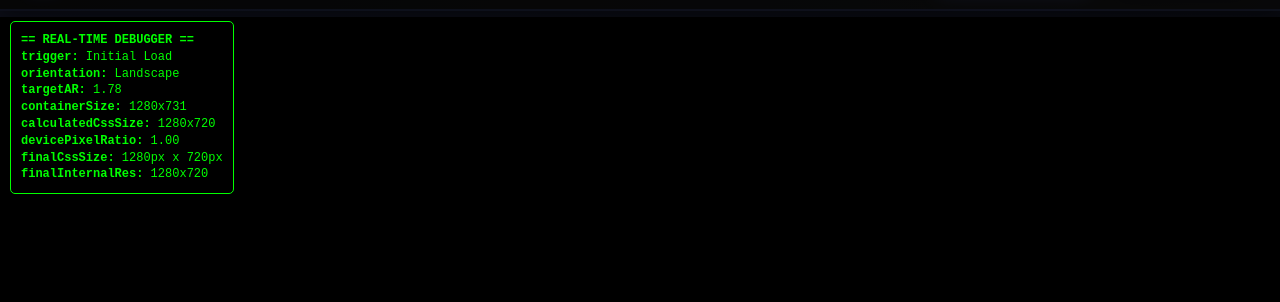
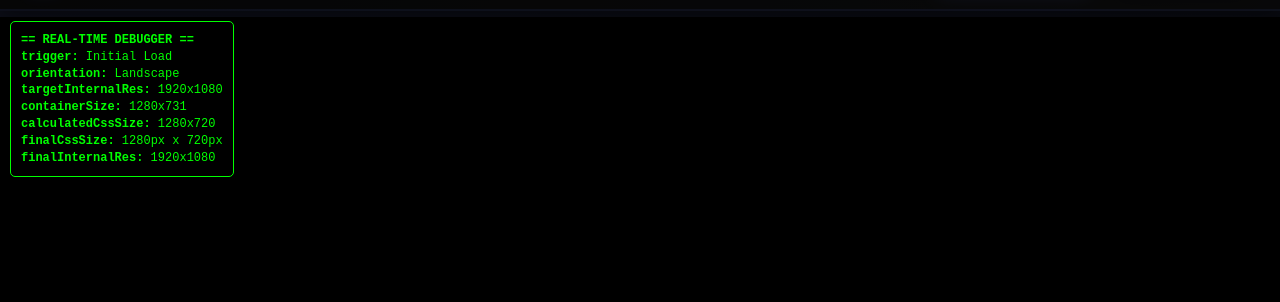
Before and after one commit to SanwikSagar/Cosmic_Ratio, a plain HTML site: page index.html in a window 1280 px wide. Shown: the part 58-360 px from the top of the page. Drawn offline with Linux system fonts and the light colour scheme; no server answers.

Commit message:
tryfixedres

```diff
--- a/index.html
+++ b/index.html
@@ -3,7 +3,7 @@
   <head>
     <meta charset="utf-8">
     <meta http-equiv="Content-Type" content="text/html; charset=utf-8">
-    <title>Unity Web Player | AstroidDestroyer (DEBUG MODE)</title>
+    <title>Unity Web Player | AstroidDestroyer (Fixed Resolution)</title>
     <link rel="shortcut icon" href="TemplateData/favicon.ico">
     <style>
       @import url('https://fonts.googleapis.com/css2?family=Bebas+Neue&family=Roboto:wght@400;700&display=swap');
@@ -83,8 +83,8 @@
       </div>
 
       <div id="unity-container">
-        <!-- We no longer rely on these initial values; the script will control them. -->
-        <canvas id="unity-canvas" width=1920 height=1080 tabindex="-1"></canvas>
+        <!-- The script now sets the internal width and height dynamically -->
+        <canvas id="unity-canvas" tabindex="-1"></canvas>
         <div id="debug-overlay">Initializing Debugger...</div>
       </div>
     </div>
@@ -116,18 +116,20 @@
 
       function restartGame() { location.reload(); }
 
-      // --- [FINAL VERSION] SCALING AND LETTERBOXING LOGIC ---
+      // --- [FIXED RESOLUTION] SCALING AND LETTERBOXING LOGIC ---
       function applyLetterboxing(source = 'Unknown') {
           console.log(`%c--- applyLetterboxing triggered by: ${source} ---`, 'color: cyan; font-weight: bold;');
           const debugData = { trigger: source };
 
-          // 1. Determine Target Aspect Ratio
+          // 1. Determine Target Aspect Ratio and FIXED Resolution
           const isPortrait = window.innerHeight > window.innerWidth;
           const targetAspectRatio = isPortrait ? (9 / 16) : (16 / 9);
+          const targetInternalRes = isPortrait ? "1080x1920" : "1920x1080";
+
           debugData.orientation = isPortrait ? 'Portrait' : 'Landscape';
-          debugData.targetAR = `${targetAspectRatio.toFixed(2)}`;
+          debugData.targetInternalRes = targetInternalRes;
 
-          // 2. Calculate new CSS size
+          // 2. Calculate new CSS size for display (scaling)
           let containerWidth = unityContainer.offsetWidth;
           let containerHeight = unityContainer.offsetHeight;
           let containerAspectRatio = containerWidth / containerHeight;
@@ -143,18 +145,20 @@
           }
           debugData.calculatedCssSize = `${Math.round(newWidth)}x${Math.round(newHeight)}`;
 
-          // 3. Apply CSS size
+          // 3. Apply CSS size for display
           canvas.style.width = newWidth + 'px';
           canvas.style.height = newHeight + 'px';
 
-          // 4. [THE CRITICAL FIX] Manually set the internal resolution to match the CSS size
-          // We multiply by devicePixelRatio for sharpness on high-DPI screens.
-          const dpr = window.devicePixelRatio || 1;
-          debugData.devicePixelRatio = dpr.toFixed(2);
-
-          canvas.width = Math.round(newWidth * dpr);
-          canvas.height = Math.round(newHeight * dpr);
-          console.log(`%cDEBUG: Manually setting canvas INTERNAL resolution to: ${canvas.width}w x ${canvas.height}h`, 'color: lime;');
+          // 4. [THE CRITICAL FIX] Manually set the internal resolution to the FIXED target values.
+          // This decouples rendering resolution from screen size.
+          if (isPortrait) {
+              canvas.width = 1080;
+              canvas.height = 1920;
+          } else {
+              canvas.width = 1920;
+              canvas.height = 1080;
+          }
+          console.log(`%cDEBUG: Forcing canvas INTERNAL resolution to fixed size: ${canvas.width}w x ${canvas.height}h`, 'color: lime; font-weight: bold;');
 
           // 5. Update Debugger
           debugData.finalCssSize = `${canvas.style.width} x ${canvas.style.height}`;
```
